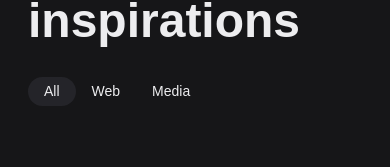
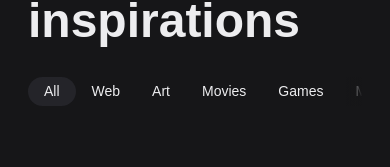
Before and after one commit to TristanKirwan/muse, a Next.js app: page / in a window 390 px wide. Shown: the part 131-298 px from the top of the page. Built offline with nearby package versions, Linux system fonts and the light colour scheme; a web font is replaced by a local one.

Commit message:
Mobile filter improvements + scroll indication

```diff
--- a/app/globals.css
+++ b/app/globals.css
@@ -47,6 +47,14 @@
   }
 }
 
+@utility scrollbar-hidden {
+  -ms-overflow-style: none;
+  scrollbar-width: none;
+  &::-webkit-scrollbar {
+    display: none;
+  }
+}
+
 :root {
   --background: hsl(246 6% 9%);
   --background-tint: hsl(246 6% 15%);
--- a/app/page.tsx
+++ b/app/page.tsx
@@ -3,15 +3,27 @@ import Filter from "@/components/Filter";
 const mockFilters = [
   {
     label: "All",
-    value: "all",
+    value: "firstall",
   },
   {
     label: "Web",
     value: "web",
   },
   {
-    label: "Media",
-    value: "media",
+    label: "Art",
+    value: "art",
+  },
+  {
+    label: "Movies",
+    value: "movies",
+  },
+  {
+    label: "Games",
+    value: "games",
+  },
+  {
+    label: "Music",
+    value: "music",
   },
 ];
 
--- a/components/Filter.tsx
+++ b/components/Filter.tsx
@@ -1,6 +1,6 @@
 "use client";
 import { useAnimate } from "motion/react";
-import { useEffect, useRef, useState } from "react";
+import { useEffect, useRef, useState, type UIEvent } from "react";
 
 interface IFilterProps {
   possibleFilters: {
@@ -9,9 +9,17 @@ interface IFilterProps {
   }[];
 }
 
+const springAnimationConfig = {
+  type: "spring" as const,
+  duration: 0.2,
+  bounce: 0,
+};
+
 export default function Filter({ possibleFilters }: IFilterProps) {
+  const activeFilterRef = useRef<HTMLButtonElement>(null);
+  const leftGradientRef = useRef<HTMLSpanElement>(null);
+  const rightGradientRef = useRef<HTMLSpanElement>(null);
   const [indicatorRef, animate] = useAnimate();
-  const activeFilterRef = useRef<HTMLButtonElement>(null);
   const [selectedFilter, setSelectedFilter] = useState<string | null>(
     possibleFilters[0]?.value
   );
@@ -42,6 +50,29 @@ export default function Filter({ possibleFilters }: IFilterProps) {
     animateIndicator(targetWidth, targetLeft);
   }
 
+  function handleScroll(event: UIEvent<HTMLDivElement>) {
+    if (!leftGradientRef.current || !rightGradientRef.current) return;
+    const target = event.currentTarget;
+    const scrollLeft = target.scrollLeft;
+    if (scrollLeft > 0) {
+      animate(leftGradientRef.current, { opacity: 1 }, springAnimationConfig);
+    } else if (scrollLeft === 0) {
+      animate(leftGradientRef.current, { opacity: 0 }, springAnimationConfig);
+    }
+
+    console.log(
+      "scrollLeft, target.scrollWdith - target.clientWidth",
+      scrollLeft,
+      target.scrollWidth - target.clientWidth
+    );
+
+    if (scrollLeft < target.scrollWidth - target.clientWidth) {
+      animate(rightGradientRef.current, { opacity: 1 }, springAnimationConfig);
+    } else if (scrollLeft === target.scrollWidth - target.clientWidth) {
+      animate(rightGradientRef.current, { opacity: 0 }, springAnimationConfig);
+    }
+  }
+
   function calcIndicatorValues(target: HTMLElement) {
     if (!target) return null;
     const targetRect = target.getBoundingClientRect();
@@ -60,7 +91,7 @@ export default function Filter({ possibleFilters }: IFilterProps) {
     animate(
       indicatorRef.current,
       { width: width, left },
-      { type: "spring", duration: 0.2, bounce: 0 }
+      springAnimationConfig
     );
   }
 
@@ -68,7 +99,19 @@ export default function Filter({ possibleFilters }: IFilterProps) {
     return null;
 
   return (
-    <div className='relative flex'>
+    <div className='relative overflow-hidden'>
+      <span
+        className='absolute right-0 h-full w-4 bg-gradient-to-l from-background pointer-events-none z-10'
+        ref={rightGradientRef}
+      />
+      <span
+        className='absolute left-0 h-full w-4 bg-gradient-to-r from-background pointer-events-none z-10 opacity-0'
+        ref={leftGradientRef}
+      />
+      <div
+        className='relative flex overflow-scroll scrollbar-hidden'
+        onScroll={handleScroll}
+      >
         <span
           className='absolute bg-background-tint rounded-full h-full -z-10'
           ref={indicatorRef}
@@ -86,5 +129,6 @@ export default function Filter({ possibleFilters }: IFilterProps) {
           </button>
         ))}
       </div>
+    </div>
   );
 }
```
Lines whose indentation alone changed are shown as unchanged.
